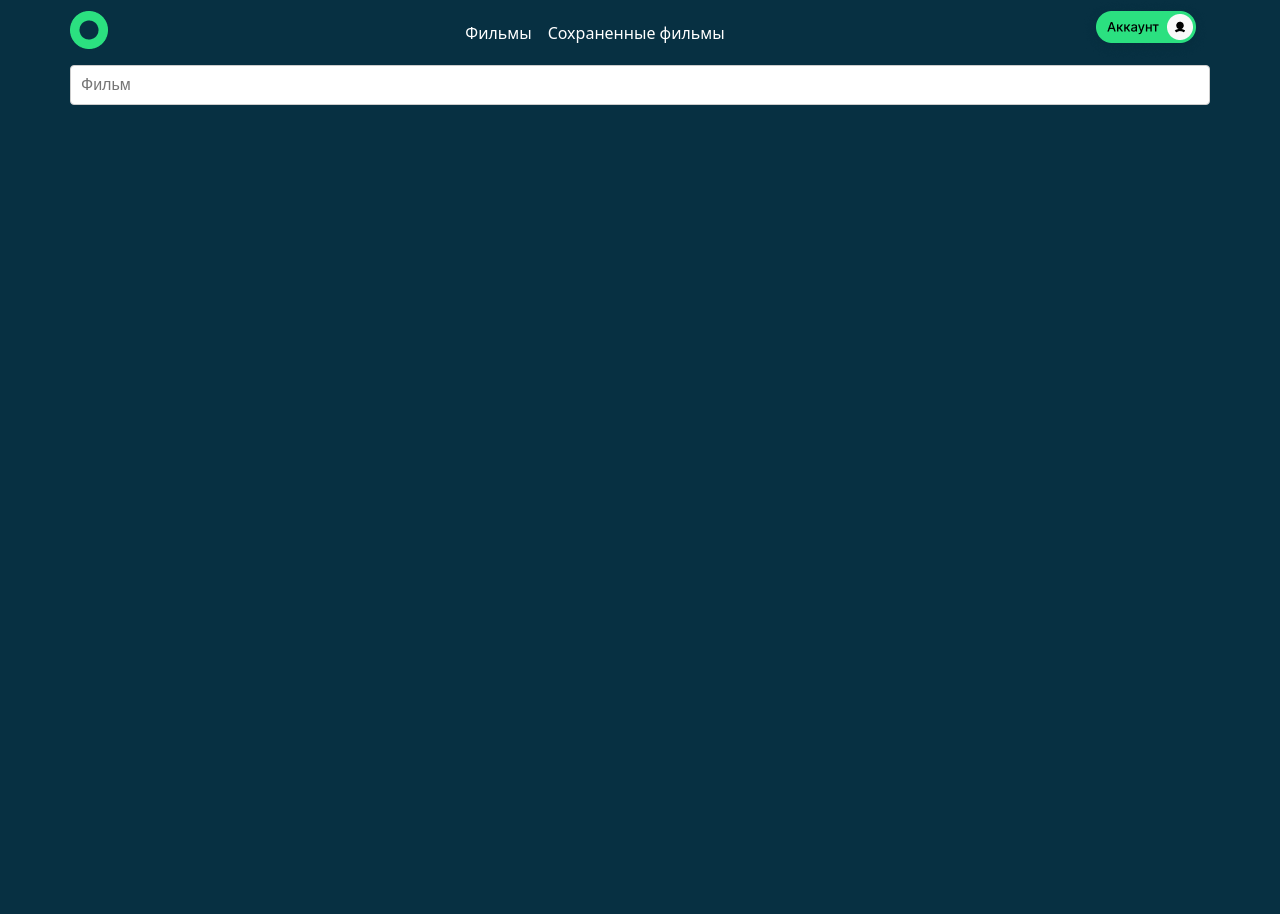
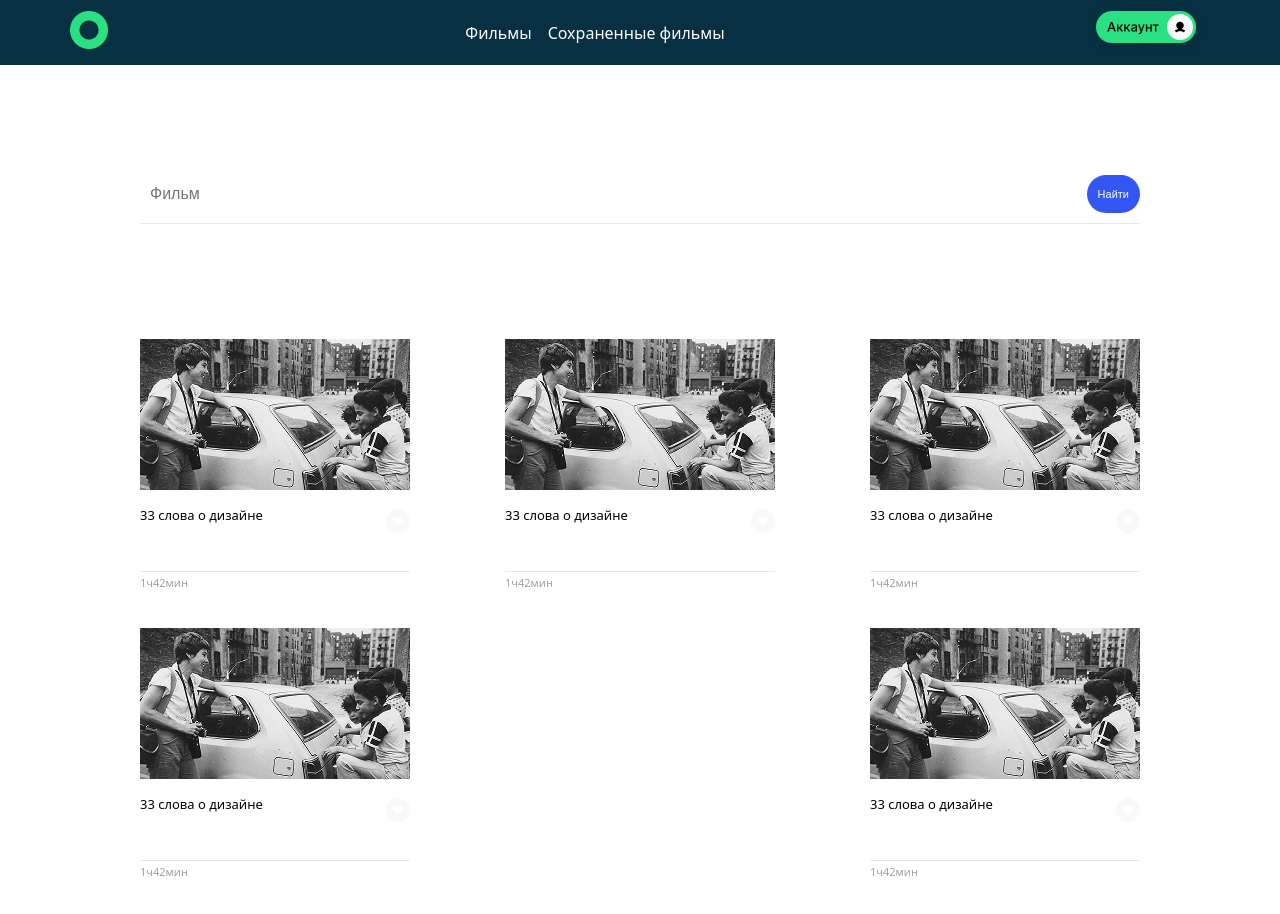
Before and after one commit to Rogepta/project-for-me, a React (Vite) app: page /films in a window 1280 px wide. Shown: the top 914 px of the page. Before the commit the page ends 800 px from the top, so only its background shows below. Built offline with nearby package versions, Linux system fonts and the light colour scheme.

Commit message:
Add filmcard

```diff
--- a/src/App.tsx
+++ b/src/App.tsx
@@ -1,15 +1,15 @@
 import { BrowserRouter as Router, Route, Routes } from 'react-router-dom';
 import './App.css';
 
-import Home from './pages/Home';
-import Films from './pages/Films';
+import HomePage from './pages/HomePage';
+import FilmsPage from './pages/FilmsPage';
 
 const App: React.FC = () => {
   return (
     <Router>
       <Routes>
-        <Route path='/' element={<Home />} />
-        <Route path='/films' element={<Films />} />
+        <Route path='/' element={<HomePage />} />
+        <Route path='/films' element={<FilmsPage />} />
       </Routes>
     </Router>
   );
--- /dev/null
+++ b/src/components/FilmCard/FilmCard.module.css
@@ -0,0 +1,31 @@
+.container {
+  /* border: 1px solid #000; */
+  max-width: 270px;
+  box-sizing: content-box;
+  padding-top: 40px;
+}
+.film_img {
+  padding-bottom: 14px;
+}
+
+.film_p {
+  font-weight: 500;
+  font-size: 13rem;
+  line-height: 100%;
+  letter-spacing: 0px;
+}
+
+.divider {
+  height: 1px;
+  background-color: #e8e8e8;
+  margin-top: 10px;
+  width: 100%;
+  margin-bottom: 5px;
+}
+
+.film_duration {
+  color: #a0a0a0;
+  font-size: 11rem;
+  line-height: 100%;
+  letter-spacing: 0px;
+}
--- /dev/null
+++ b/src/components/FilmCard/FilmCard.tsx
@@ -0,0 +1,27 @@
+import styles from './FilmCard.module.css';
+import ITransparentLike from '../../assets/icons/transparent_like.svg';
+import moment from '../../assets/photo/moment.png';
+
+const FilmCard = () => {
+  return (
+    <div className={styles.container}>
+      <img className={styles.film_img} src={moment} alt='момент из фильма' />
+      <div
+        style={{
+          display: 'flex',
+          justifyContent: 'space-between',
+          paddingBottom: '25px',
+        }}
+      >
+        <p className={styles.film_p}>33 слова о дизайне</p>
+        <button>
+          <img src={ITransparentLike} />
+        </button>
+      </div>
+      <div className={styles.divider} />
+      <div className={styles.film_duration}>1ч42мин</div>
+    </div>
+  );
+};
+
+export default FilmCard;
--- /dev/null
+++ b/src/components/ListOfFilms/ListOfFilms.tsx
@@ -0,0 +1,24 @@
+import Section from '../section/Section';
+import FilmCard from '../FilmCard/FilmCard';
+
+const ListOfFilms = () => {
+  return (
+    <Section colorType='ultralight' paddingSizeType='sm'>
+      <div
+        style={{
+          display: 'flex',
+          justifyContent: 'space-between',
+          flexWrap: 'wrap',
+        }}
+      >
+        <FilmCard />
+        <FilmCard />
+        <FilmCard />
+        <FilmCard />
+        <FilmCard />
+      </div>
+    </Section>
+  );
+};
+
+export default ListOfFilms;
--- a/src/components/searchInput/SearchInput.module.css
+++ b/src/components/searchInput/SearchInput.module.css
@@ -1,8 +1,31 @@
 .input {
-  width: 100%;
+  flex-grow: 1;
   padding: 10px;
-  border: 1px solid #ccc;
-  border-radius: 4px;
+  border: none;
+  border-radius: 0;
   font-size: 16px;
   box-sizing: border-box;
 }
+
+.inputContainer {
+  display: flex;
+  justify-content: space-between;
+  gap: 10px;
+  width: 100%;
+}
+
+.button {
+  padding: 8px 11px;
+  color: #ffffff;
+  font-size: 11rem;
+  line-height: 18rem;
+  letter-spacing: 0px;
+  background-color: #3456f3;
+  border-radius: 48px;
+}
+.divider {
+  height: 1px;
+  background-color: #e8e8e8;
+  margin-top: 10px;
+  width: 100%;
+}
--- a/src/components/searchInput/SearchInput.tsx
+++ b/src/components/searchInput/SearchInput.tsx
@@ -5,18 +5,29 @@ import Container from '../shared/Container';
 interface ISearchInputProps {
   value: string;
   onChange: (event: React.ChangeEvent<HTMLInputElement>) => void;
+  onSearch: () => void;
 }
 
-const SearchInput: React.FC<ISearchInputProps> = ({ value, onChange }) => {
+const SearchInput: React.FC<ISearchInputProps> = ({
+  value,
+  onChange,
+  onSearch,
+}) => {
   return (
     <Container>
+      <div className={styles.inputContainer}>
         <input
+          className={styles.input}
           type='text'
           placeholder='Фильм'
           value={value}
           onChange={onChange}
-        className={styles.input}
         />
+        <button className={styles.button} onClick={onSearch}>
+          Найти
+        </button>
+      </div>
+      <div className={styles.divider} />
     </Container>
   );
 };
--- a/src/pages/Films.tsx
+++ b/src/pages/FilmsPage.tsx
@@ -1,6 +1,8 @@
 import { useState } from 'react';
 import HeaderAUTH from '../components/HeaderAUTH/HeaderAUTH';
 import SearchInput from '../components/searchInput/SearchInput';
+import Section from '../components/section/Section';
+import ListOfFilms from '../components/ListOfFilms/ListOfFilms';
 
 const Films: React.FC = () => {
   const [searchTerm, setSearchTerm] = useState('');
@@ -9,10 +11,21 @@ const Films: React.FC = () => {
     setSearchTerm(event.target.value);
   };
 
+  const handleSearchClick = () => {
+    console.log('Ищем: ', searchTerm);
+  };
+
   return (
     <>
       <HeaderAUTH />
-      <SearchInput value={searchTerm} onChange={handleSearchChange} />
+      <Section colorType='ultralight' paddingSizeType='lg'>
+        <SearchInput
+          value={searchTerm}
+          onChange={handleSearchChange}
+          onSearch={handleSearchClick}
+        />
+        <ListOfFilms />
+      </Section>
     </>
   );
 };
```
Also changed, not shown: src/assets/icons/transparent_like.svg (added), src/assets/photo/moment.png (added), src/components/ListOfFilms/ListOfFilms.module.tsx (added), src/pages/HomePage.tsx (renamed from src/pages/Home.tsx). Lines whose indentation alone changed are shown as unchanged.
